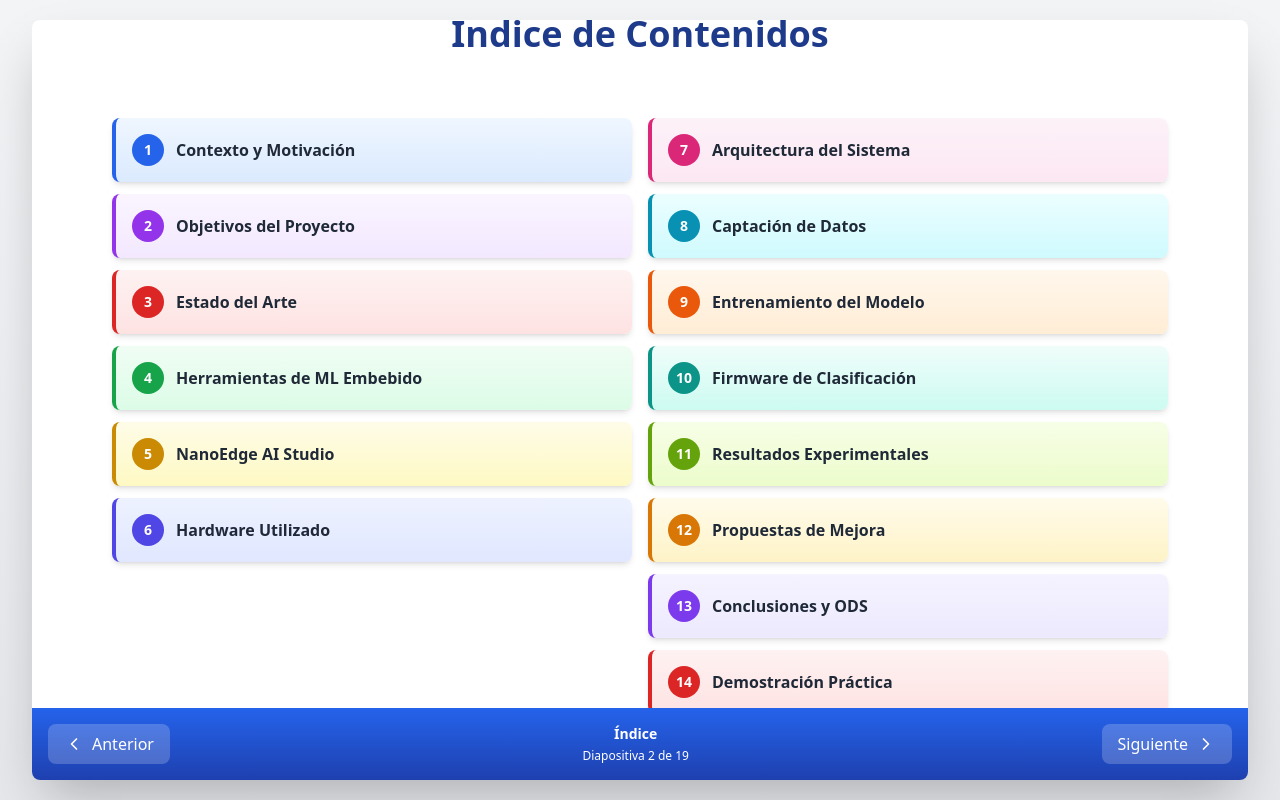
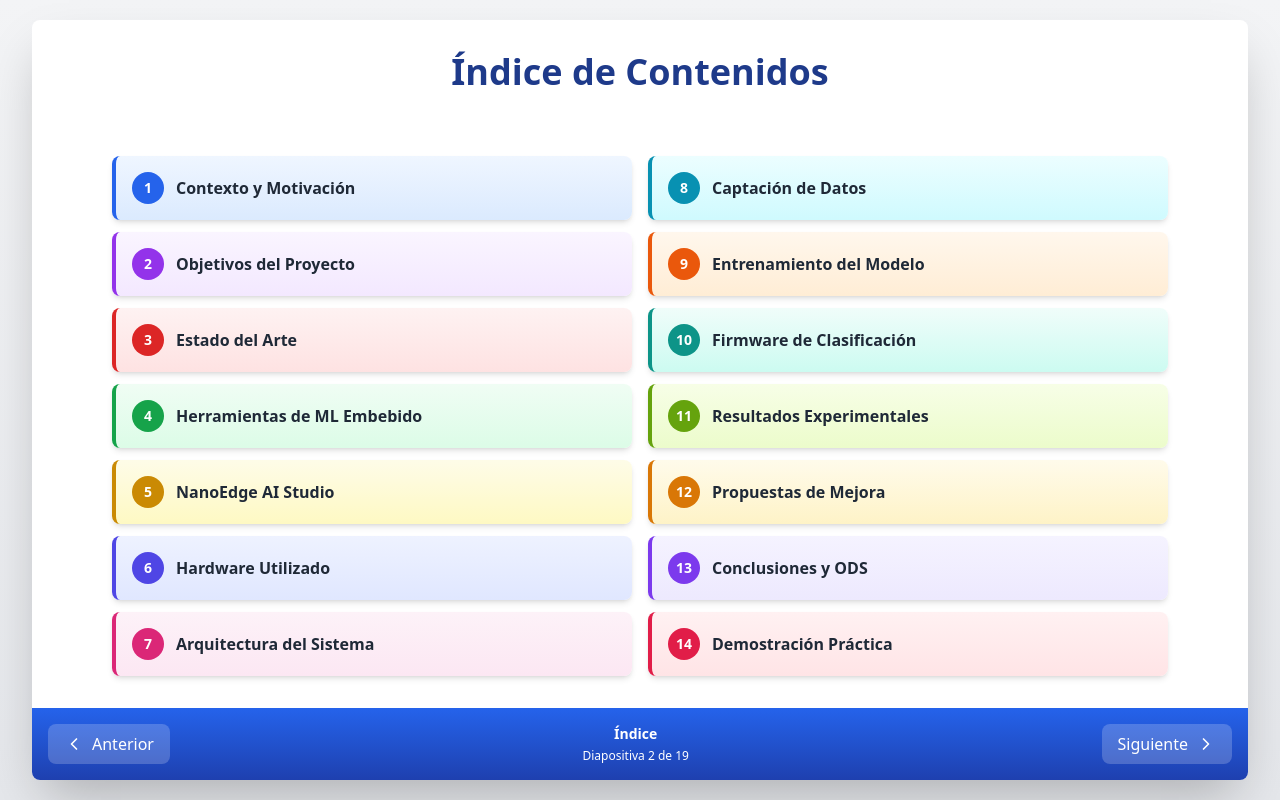
Before and after one commit to vicmiralo/vite-react, a React (Vite) app: page / in a window 1280 px wide. Both pictures are taken after a click on the button "Siguiente". Built offline with nearby package versions, Linux system fonts and the light colour scheme.

Commit message:
Update App.jsx

```diff
--- a/src/App.jsx
+++ b/src/App.jsx
@@ -55,7 +55,7 @@ const Presentation = () => {
           <div className="w-32 h-1 bg-blue-600 mx-auto mb-6"></div>
 
           <div className="grid grid-cols-2 gap-4">
-            {/* Columna izquierda */}
+            {/* Columna izquierda - Apartados 1-7 */}
             <div className="space-y-3">
               <div className="bg-gradient-to-r from-blue-50 to-blue-100 p-4 rounded-lg shadow-md border-l-4 border-blue-600">
                 <div className="flex items-center space-x-3">
@@ -122,8 +122,7 @@ const Presentation = () => {
                   </span>
                 </div>
               </div>
-            </div>
-            <div className="space-y-3">
+
               <div className="bg-gradient-to-r from-pink-50 to-pink-100 p-4 rounded-lg shadow-md border-l-4 border-pink-600">
                 <div className="flex items-center space-x-3">
                   <span className="bg-pink-600 text-white rounded-full w-8 h-8 flex items-center justify-center font-bold text-sm">
@@ -134,9 +133,10 @@ const Presentation = () => {
                   </span>
                 </div>
               </div>
+            </div>
 
-            {/* Columna derecha */}
-
+            {/* Columna derecha - Apartados 8-14 */}
+            <div className="space-y-3">
               <div className="bg-gradient-to-r from-cyan-50 to-cyan-100 p-4 rounded-lg shadow-md border-l-4 border-cyan-600">
                 <div className="flex items-center space-x-3">
                   <span className="bg-cyan-600 text-white rounded-full w-8 h-8 flex items-center justify-center font-bold text-sm">
@@ -202,9 +202,10 @@ const Presentation = () => {
                   </span>
                 </div>
               </div>
-              <div className="bg-gradient-to-r from-red-50 to-red-100 p-4 rounded-lg shadow-md border-l-4 border-red-600">
+
+              <div className="bg-gradient-to-r from-rose-50 to-rose-100 p-4 rounded-lg shadow-md border-l-4 border-rose-600">
                 <div className="flex items-center space-x-3">
-                  <span className="bg-red-600 text-white rounded-full w-8 h-8 flex items-center justify-center font-bold text-sm">
+                  <span className="bg-rose-600 text-white rounded-full w-8 h-8 flex items-center justify-center font-bold text-sm">
                     14
                   </span>
                   <span className="font-semibold text-gray-800">
```
